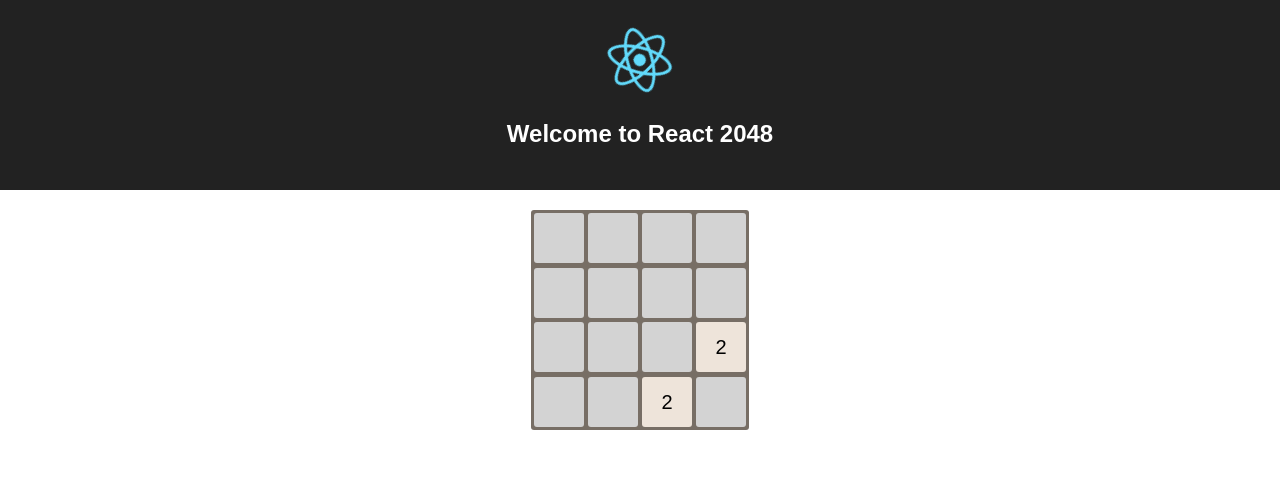
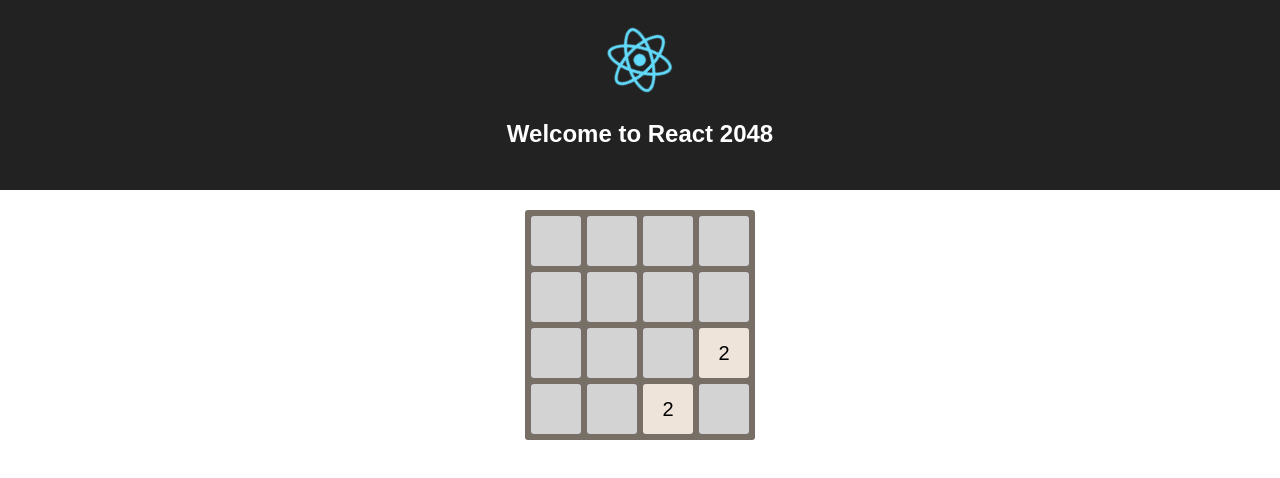
Before and after one commit to BohanLiu/react-2048, a React (Create React App) app: page / in a window 1280 px wide. Shown: the top 478 px of the page. Built offline with nearby package versions, Linux system fonts and the light colour scheme; the HTML template or start-up script is replaced by a standard one.

Commit message:
finished game, added some transition animation

```diff
--- a/src/components/game/Game.css
+++ b/src/components/game/Game.css
@@ -4,27 +4,28 @@
   width: 50px;
   text-align: center;
   vertical-align: center;
-  margin: 2px;
+  margin: 3px;
   font-size: 20px;
   background: lightgrey;
   border-radius: 3px;
+  transition: 0.3s;
 }
 
 .grid-row {
   display: flex;
   flex-direction: row;
   background: #776e65;
-  padding: 0 1px;
+  padding: 0 3px;
 }
 
 .grid-row:first-child {
-  padding: 1px 1px;
+  padding-top: 3px;
   border-top-left-radius: 3px;
   border-top-right-radius: 3px;
 }
 
 .grid-row:last-child {
-  padding: 1px 1px;
+  padding-bottom: 3px;
   border-bottom-left-radius: 3px;
   border-bottom-right-radius: 3px;
 }
@@ -37,59 +38,65 @@
 }
 
 .cell-2 {
-  background-color: #eee4da;
+  background: #eee4da;
 }
 
 .cell-4 {
-  background-color: #ede0c8;
+  background: #ede0c8;
 }
 
 .cell-8 {
-  background-color: #f2b179;
+  background: #f2b179;
   color: #f9f6f2;
 }
 
 .cell-16 {
-  background-color: rgb(233, 153, 108);
+  background: rgb(233, 153, 108);
   color: #f9f6f2;
 }
 
 .cell-32 {
-  background-color: #f67c5f;
+  background: #f67c5f;
   color: #f9f6f2;
 }
 
 .cell-64 {
-  background-color: #f65e3b;
+  background: #f65e3b;
   color: #f9f6f2;
 }
 
 .cell-128 {
-  background-color: #edcf72;
+  background: #edcf72;
   color: #f9f6f2;
 }
 
 .cell-256 {
-  background-color: #edcc61;
+  background: #edcc61;
   color: #f9f6f2;
 }
 
 .cell-512 {
-  background-color: #edc850;
+  background: #edc850;
   color: #f9f6f2;
 }
 
 .cell-1024 {
-  background-color: #edc53f;
+  background: #edc53f;
   color: #f9f6f2;
 }
 
 .cell-2048 {
-  background-color: #edc22e;
+  background: #edc22e;
   color: #f9f6f2;
 }
 
 .cell-exceeded {
-  background-color: #3c3a32;
+  background: #3c3a32;
   color: #f9f6f2;
 }
+
+@keyframes Cell-value-change {
+  from { transform: scale(1); }
+  50% { transform: scale(1.2); }
+  to { transform: scale(1); }
+}
--- a/src/components/game/Game.js
+++ b/src/components/game/Game.js
@@ -54,10 +54,10 @@ class Game extends React.Component {
         this.moveVertical(false);
         break;
       case 'ArrowLeft':
-        this.moveLeft();
+        this.moveHorizontal(true);
         break;
       case 'ArrowRight':
-        this.moveRight();
+        this.moveHorizontal(false);
         break;
       default:
         break;
@@ -93,12 +93,30 @@ class Game extends React.Component {
     }
   }
 
-  moveLeft() {
-    let matrix = this.state.matrix;
-  }
+  moveHorizontal(isDirectionLeft) {
+    console.log('horizontal: ' + isDirectionLeft);
+    let matrix = copy2DArray(this.state.matrix);
+    let changed = false;
 
-  moveRight() {
-    let matrix = this.state.matrix;
+    for (let row = 0; row < matrix.length; row++) {
+      // change by row
+      let gridRow = matrix[row];
+      if (isDirectionLeft) {
+        changed = this.moveArrayForward(gridRow) || changed;
+      } else {
+        gridRow.reverse();
+        changed = this.moveArrayForward(gridRow) || changed;
+        gridRow.reverse();
+      }
+
+      // fill in the new matrix
+      matrix[row] = gridRow;
+    }
+
+    if (changed) {
+      this.spawnNewCell(matrix);
+      this.setState({matrix: matrix});
+    }
   }
 
   moveArrayForward(array) {
@@ -159,7 +177,6 @@ class Game extends React.Component {
   }
 
   render() {
-    console.log(this.state.matrix);
     return (
       <div onKeyDown={this.handleKeyDown} tabIndex="0">
         <GridBoard matrix={this.state.matrix}/>
```
